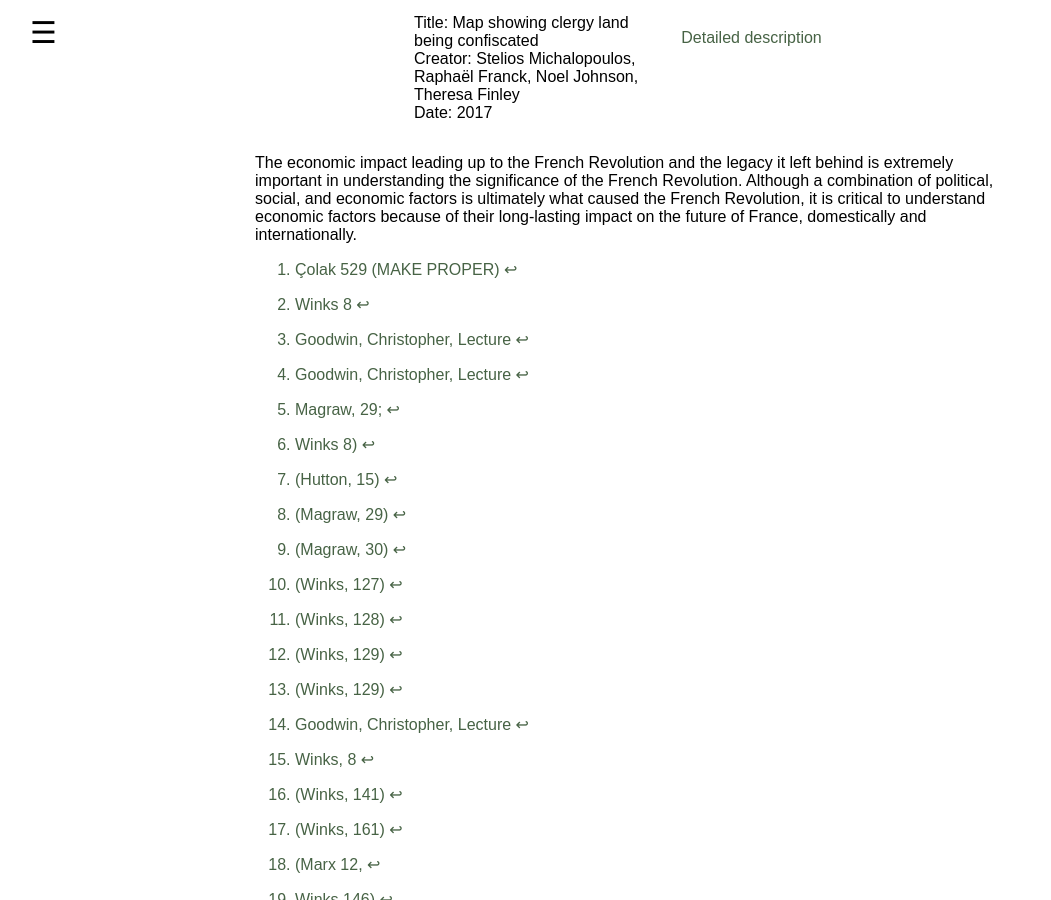
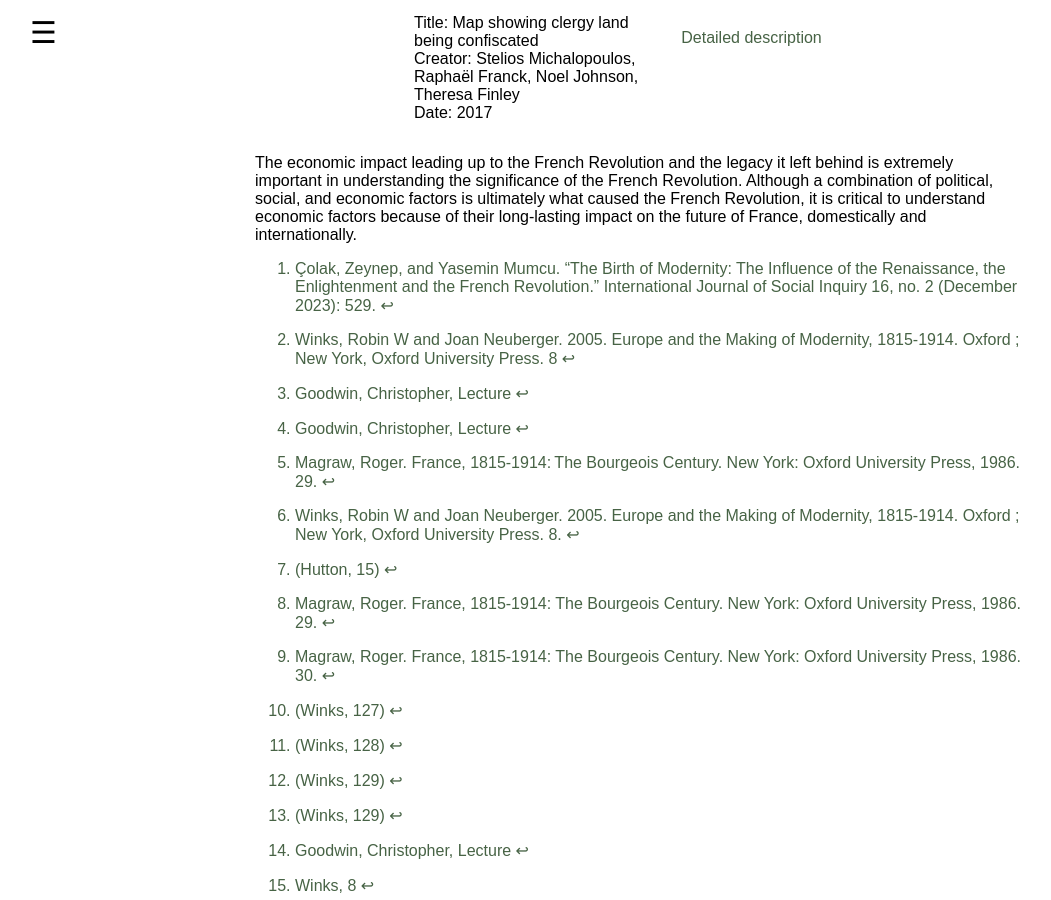
Before and after one commit to zoethaxton/Thaxton_Zoe_EUH3205, a Jekyll site: the page built from 002_analysis.md, in a window 1280 px wide and 900 px high, scrolled down 6131 px. Shown: the whole window, without its empty margins (1-1052 px from the left). Built offline with Jekyll 4.4.1, drawn with Linux system fonts in a browser that asks for light colours.

Commit message:
Update 002_analysis.md

```diff
--- a/002_analysis.md
+++ b/002_analysis.md
@@ -63,15 +63,15 @@ Furthermore, continuing into the 19th century, after the revolution’s start in
 The economic impact leading up to the French Revolution and the legacy it left behind is extremely important in understanding the significance of the French Revolution. Although a combination of political, social, and economic factors is ultimately what caused the French Revolution, it is critical to understand economic factors because of their long-lasting impact on the future of France, domestically and internationally.
 
 
-[^1]: Çolak 529 (MAKE PROPER)
-[^2]: Winks 8
+[^1]: Çolak, Zeynep, and Yasemin Mumcu. “The Birth of Modernity: The Influence of the Renaissance, the Enlightenment and the French Revolution.” International Journal of Social Inquiry 16, no. 2 (December 2023): 529.
+[^2]: Winks, Robin W and Joan Neuberger. 2005. Europe and the Making of Modernity, 1815-1914. Oxford ; New York, Oxford University Press. 8
 [^3]: Goodwin, Christopher, Lecture
 [^4]: Goodwin, Christopher, Lecture
-[^5]: Magraw, 29;
-[^6]: Winks 8)
+[^5]: Magraw, Roger. France, 1815-1914: The Bourgeois Century. New York: Oxford University Press, 1986. 29.
+[^6]: Winks, Robin W and Joan Neuberger. 2005. Europe and the Making of Modernity, 1815-1914. Oxford ; New York, Oxford University Press. 8.
 [^7]: (Hutton, 15)
-[^8]: (Magraw, 29)
-[^9]: (Magraw, 30)
+[^8]: Magraw, Roger. France, 1815-1914: The Bourgeois Century. New York: Oxford University Press, 1986. 29.
+[^9]: Magraw, Roger. France, 1815-1914: The Bourgeois Century. New York: Oxford University Press, 1986. 30.
 [^10]: (Winks, 127)
 [^11]: (Winks, 128)
 [^12]: (Winks, 129)
```
